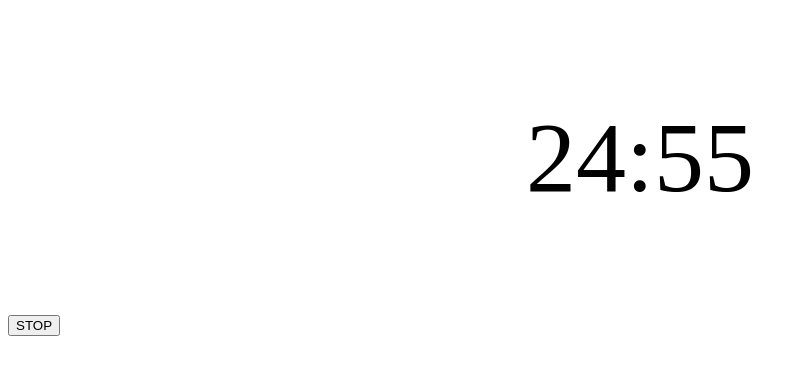
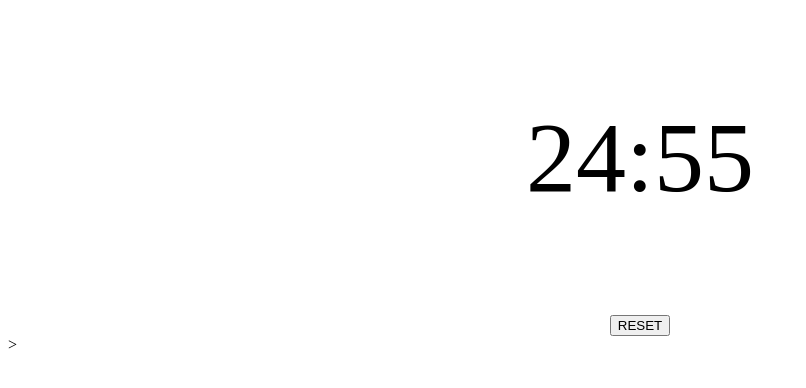
Before and after one commit to alexyuefeng/TimerExplore, a plain HTML site: page index.html in a window 1280 px wide. Shown: the whole page, without its empty margins (0-806 px from the left). Drawn offline with Linux system fonts and the light colour scheme.

Commit message:
update version

```diff
--- a/timer.html
+++ b/index.html
@@ -7,18 +7,30 @@
     font-size:100px;
     text-align: center;
 }
-
+.cc {
+    display: flex;
+    justify-content: center;
+    align-items: center;
+}
 </style>
 </head>
 <body>
     <p id="TimerDisplay">25:00</p>
-    <button type="button" onclick="clearInterval(timer)">STOP</button>
-
+    <div class="cc">
+        <button type="button" onclick="reset()">RESET</button>
+    </div>>
     <script>
         var sec = 59;
         var min = 24;
+        function reset(){
+            min = 24;
+            sec = 59;
+        }
         var timer = setInterval(function(){
-        document.getElementById('TimerDisplay').innerHTML= min +":"+ sec;
+        if(sec < 10)
+            document.getElementById("TimerDisplay").innerHTML = min +":0" + sec;
+        else
+            document.getElementById('TimerDisplay').innerHTML= min +":"+ sec;
         if (sec < 0 && min <0) {
             clearInterval(timer);
         }
```
